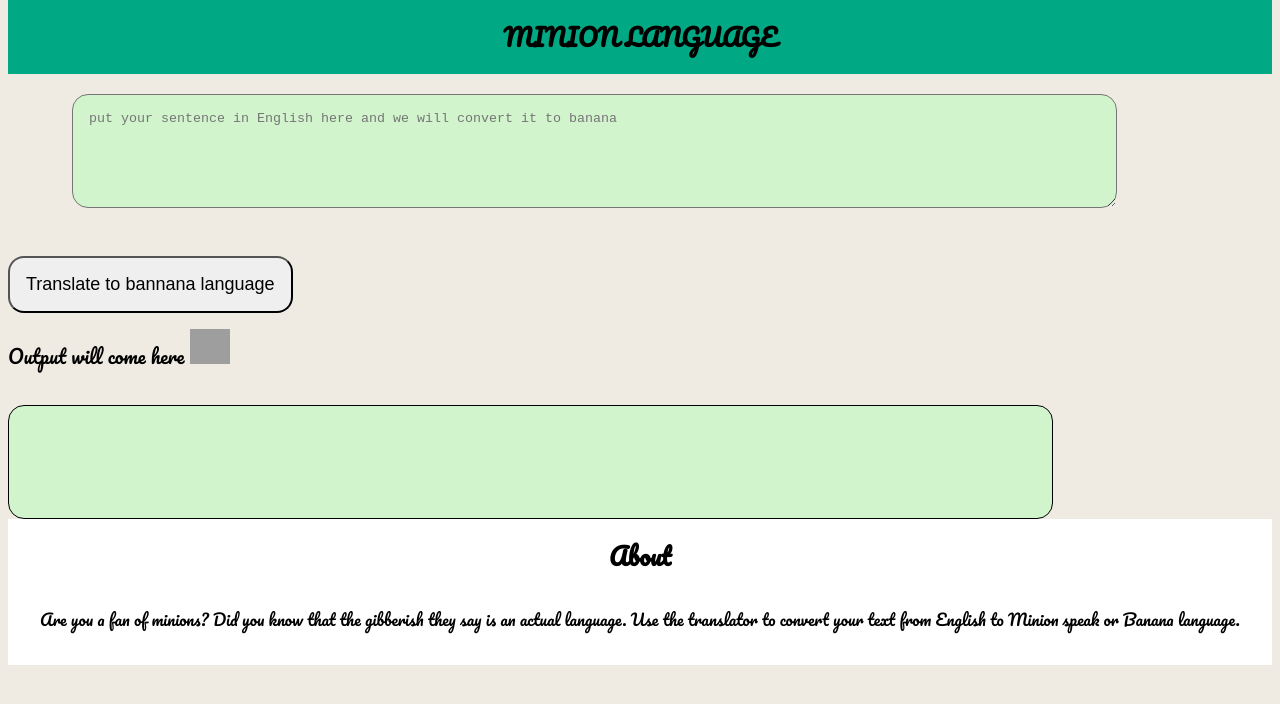
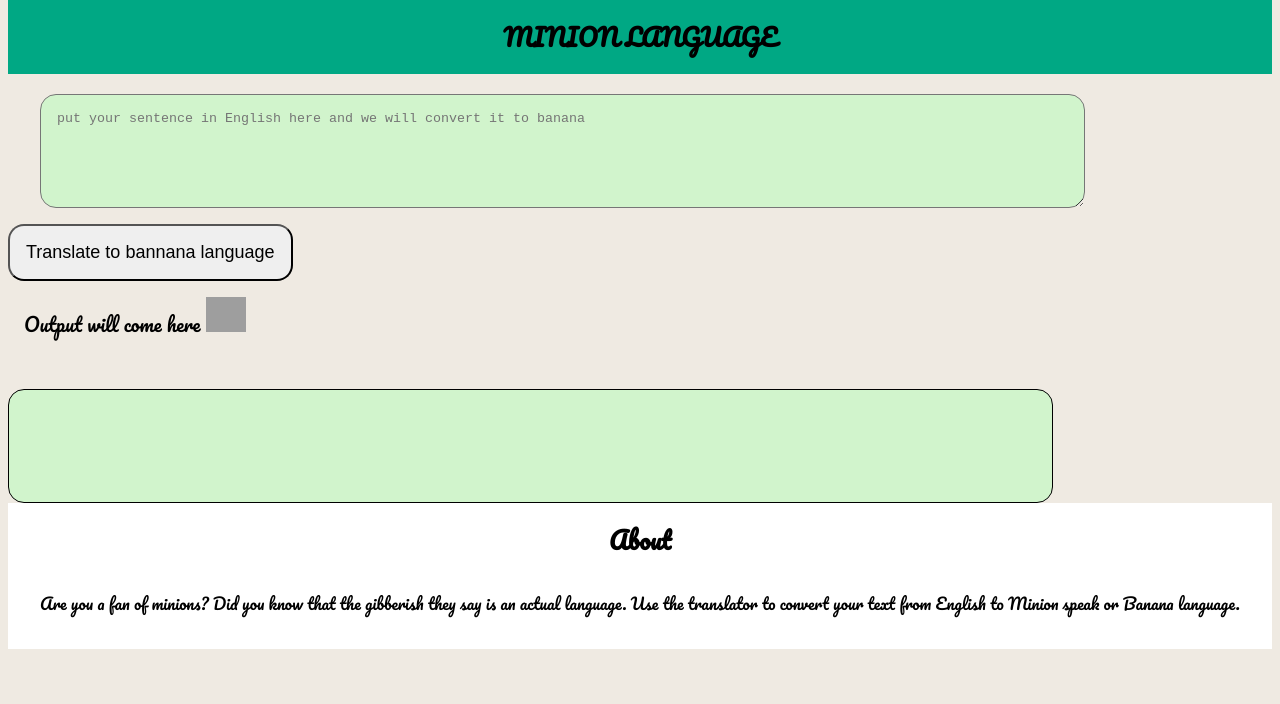
Before and after one commit to Gowtham00007/minionapp, a plain HTML site: page index.html in a window 1280 px wide. Drawn offline with Linux system fonts and the light colour scheme; grey boxes are pictures that could not be loaded.

Commit message:
Update style.css

```diff
--- a/style.css
+++ b/style.css
@@ -25,7 +25,7 @@ textarea {
     display: block;
     margin: 1rem;
     padding: 1rem;
-    margin-left: 4rem;
+    margin-left: 2rem;
 }
 
 #output {
@@ -39,8 +39,8 @@ textarea {
     padding: 1rem;
 }
 .out-head{
-    margin-top: 1rem;
-    /* padding: 1rem; */
+    /* margin-top: 1rem; */
+     padding: 1rem;
 
 
 }
@@ -58,7 +58,7 @@ h2{
 }
 #btn-translate{
 
-    margin-top: 2rem;
+    /* margin-top: 2rem; */
     padding: 1rem;
     font-size: large;
     border-radius: 1rem;
```
